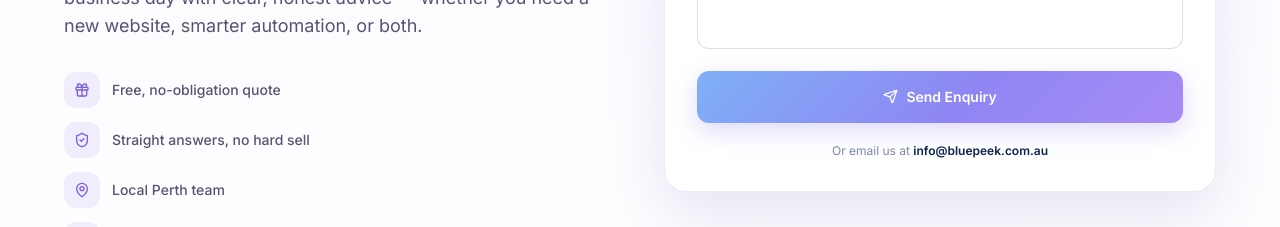
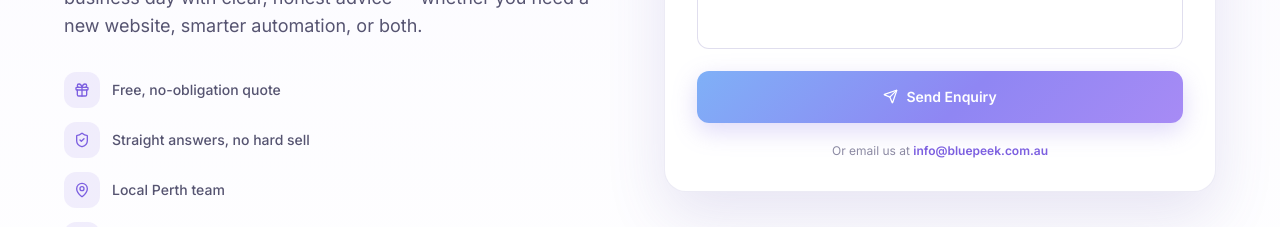
Before and after one commit to zachcolvillez-stack/bluepeek-website, a Next.js app: page / in a window 1280 px wide. Shown: the part 9320-9547 px from the top of the page. Built offline with nearby package versions, Linux system fonts and the light colour scheme.

Commit message:
auto-save: Contact.jsx

```diff
--- a/components/Contact.jsx
+++ b/components/Contact.jsx
@@ -140,9 +140,9 @@ export default function Contact() {
                 {status === 'sending' ? 'Sending…' : <><Send size={15} /> Send Enquiry</>}
               </button>
 
-              <p className="text-xs text-center pt-1" style={{ color: '#7a8aa3' }}>
+              <p className="text-xs text-center pt-1" style={{ color: '#8c8aa3' }}>
                 Or email us at{' '}
-                <a href={`mailto:${CONTACT_EMAIL}`} className="font-semibold" style={{ color: '#0b2350' }}>
+                <a href={`mailto:${CONTACT_EMAIL}`} className="font-semibold" style={{ color: '#7c5fe0' }}>
                   {CONTACT_EMAIL}
                 </a>
               </p>
```
